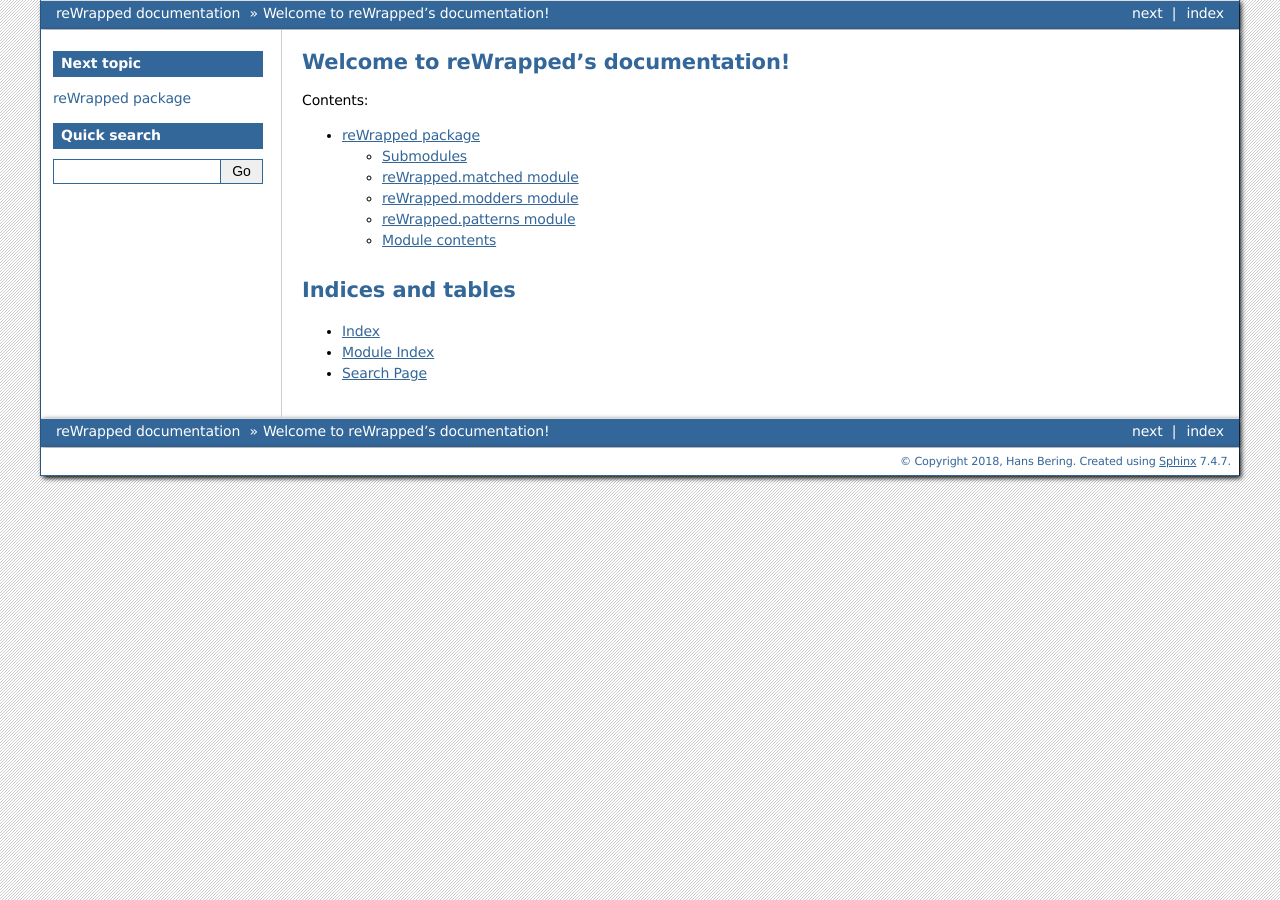
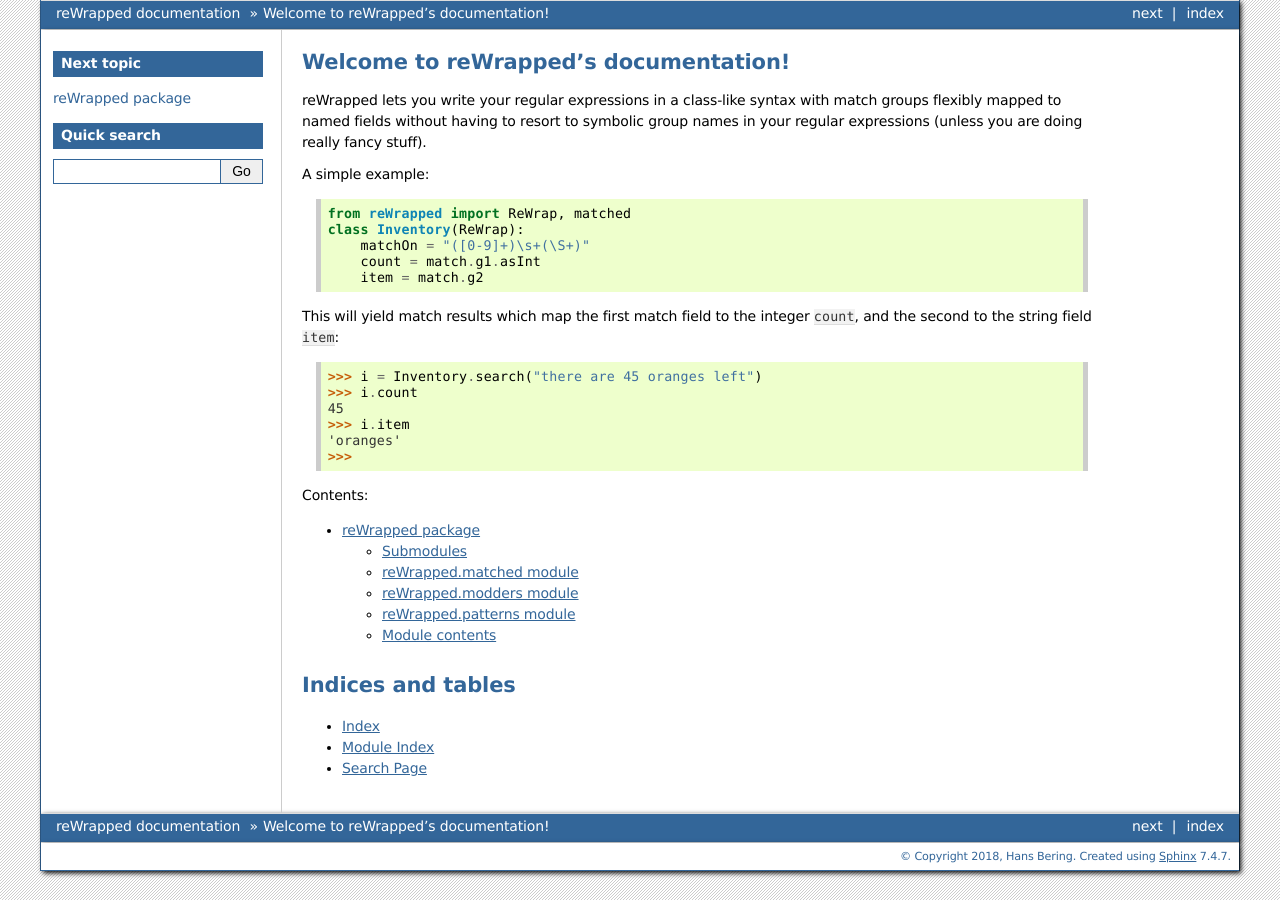
Before and after one commit to hansi-b/rewrapped, a Sphinx documentation site: the page built from docs/index.rst, in a window 1280 px wide. Built offline with Sphinx 7.4.7, drawn with Linux system fonts in a browser that asks for light colours.

Commit message:
copied introductory example from README

```diff
--- a/docs/index.rst
+++ b/docs/index.rst
@@ -5,6 +5,29 @@
 
 Welcome to reWrapped's documentation!
 =====================================
+
+reWrapped lets you write your regular expressions in a class-like
+syntax with match groups flexibly mapped to named fields without
+having to resort to symbolic group names in your regular expressions
+(unless you are doing really fancy stuff).
+
+A simple example::
+
+    from reWrapped import ReWrap, matched
+    class Inventory(ReWrap):
+        matchOn = "([0-9]+)\s+(\S+)"
+        count = match.g1.asInt
+        item = match.g2
+
+This will yield match results which map the first match field
+to the integer ``count``, and the second to the string field ``item``::
+
+      >>> i = Inventory.search("there are 45 oranges left")
+      >>> i.count
+      45
+      >>> i.item
+      'oranges'
+      >>>
 
 .. toctree::
    :maxdepth: 4
```
